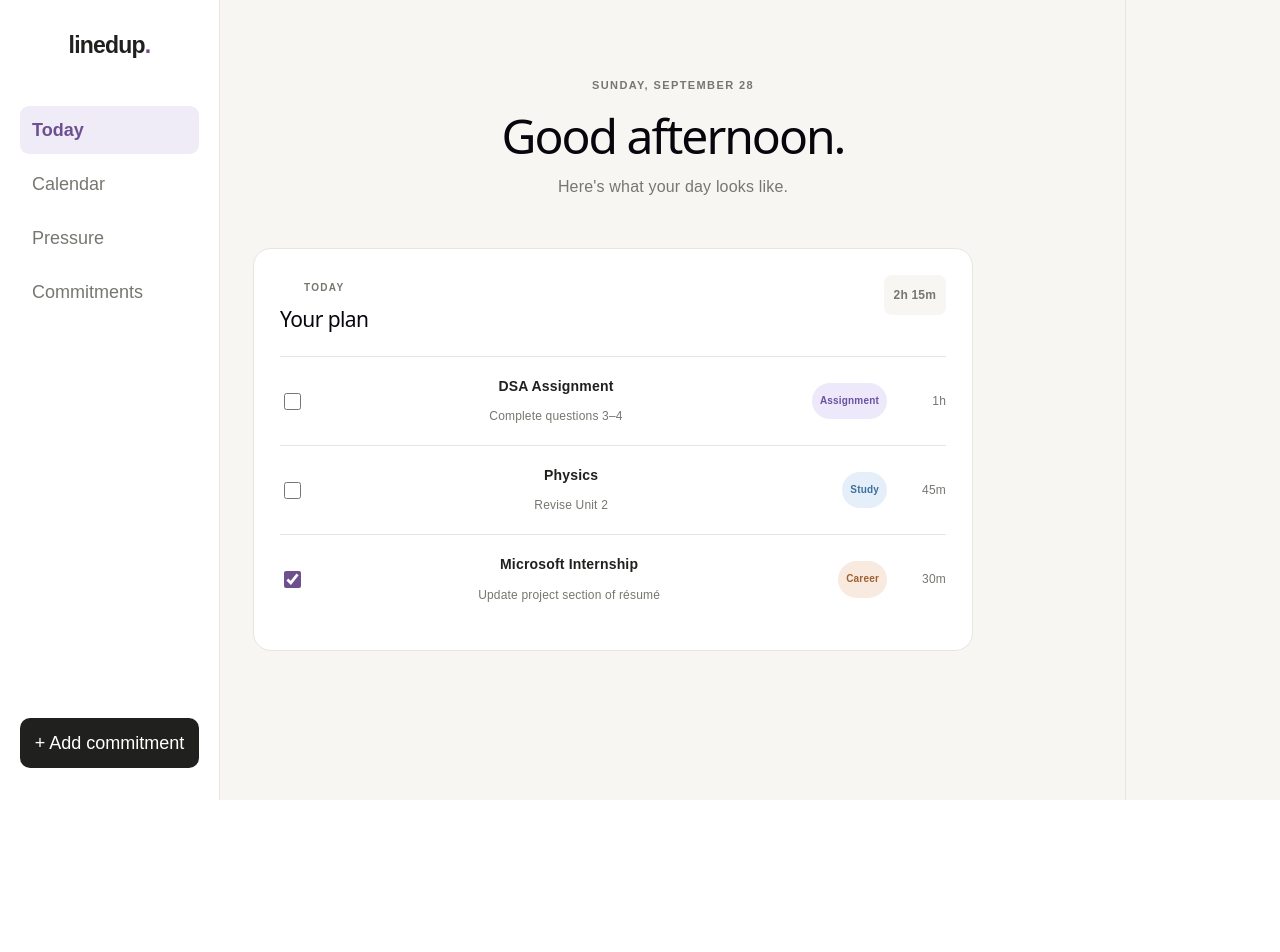
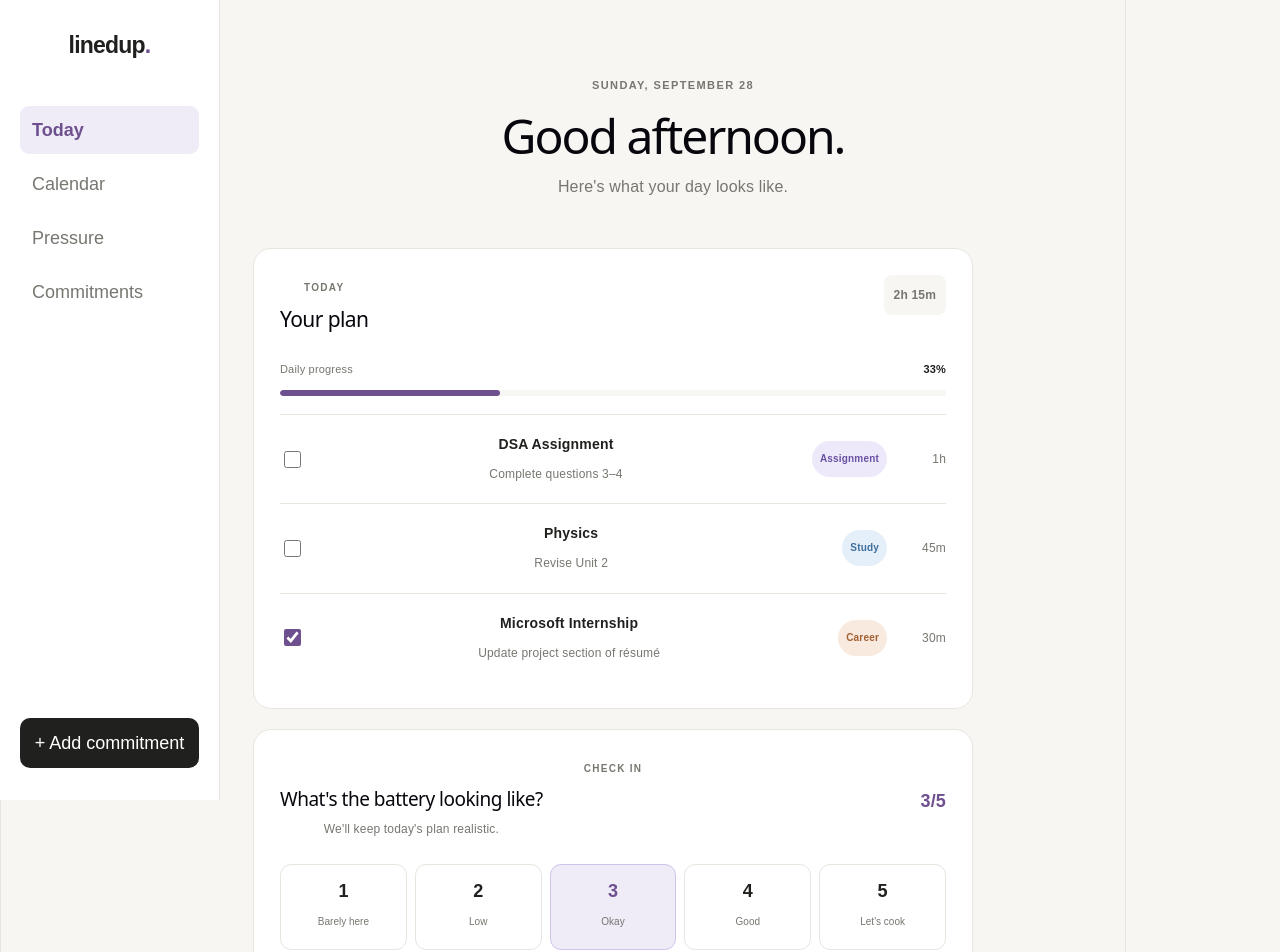
Before and after one commit to violet-vi/LinedUp, a React (Vite) app: page / in a window 1280 px wide. Shown: the top 952 px of the page. Before the commit the page ends 800 px from the top, so only its background shows below. Built offline with nearby package versions, Linux system fonts and the light colour scheme.

Commit message:
progress and mood

```diff
--- a/src/App.css
+++ b/src/App.css
@@ -280,3 +280,120 @@ h1 {
   background: #f8eadf;
   color: #a15f32;
 }
+.today-progress {
+  margin-bottom: 18px;
+}
+
+.progress-info {
+  display: flex;
+  justify-content: space-between;
+  margin-bottom: 8px;
+
+  color: var(--muted);
+  font-size: 11px;
+}
+
+.progress-info strong {
+  color: var(--text);
+}
+
+.progress-track {
+  height: 6px;
+
+  overflow: hidden;
+
+  background: var(--background);
+  border-radius: 999px;
+}
+
+.progress-fill {
+  height: 100%;
+
+  background: var(--accent);
+  border-radius: inherit;
+
+  transition: width 300ms ease;
+}
+.energy-card {
+  max-width: 720px;
+  padding: 26px;
+
+  background: var(--surface);
+  border: 1px solid var(--border);
+  border-radius: 18px;
+}
+
+.energy-heading {
+  display: flex;
+  align-items: flex-start;
+  justify-content: space-between;
+  gap: 20px;
+
+  margin-bottom: 22px;
+}
+
+.energy-heading h2 {
+  margin: 0;
+
+  font-size: 19px;
+  letter-spacing: -0.5px;
+}
+
+.energy-heading p {
+  margin: 6px 0 0;
+
+  color: var(--muted);
+  font-size: 12px;
+}
+
+.energy-heading strong {
+  color: var(--accent);
+  font-size: 18px;
+}
+
+.energy-options {
+  display: grid;
+  grid-template-columns: repeat(5, 1fr);
+  gap: 8px;
+}
+
+.energy-option {
+  padding: 13px 8px;
+
+  display: flex;
+  flex-direction: column;
+  gap: 5px;
+  align-items: center;
+
+  border: 1px solid var(--border);
+  border-radius: 11px;
+
+  background: transparent;
+  color: var(--text);
+
+  cursor: pointer;
+
+  transition:
+    background 150ms ease,
+    border-color 150ms ease,
+    transform 150ms ease;
+}
+
+.energy-option:hover {
+  transform: translateY(-2px);
+}
+
+.energy-option.selected {
+  background: #efecf8;
+  border-color: #cfc3eb;
+  color: var(--accent);
+}
+
+.energy-option span {
+  font-weight: 700;
+}
+
+.energy-option small {
+  color: var(--muted);
+  font-size: 10px;
+}
--- a/src/App.jsx
+++ b/src/App.jsx
@@ -1,4 +1,5 @@
 import Sidebar from './components/sidebar'
+import EnergyCheckIn from './components/energy'
 import TodayCard from './components/todayCard'
 import './App.css'
 
@@ -18,6 +19,7 @@ function App() {
 
         <div className="dashboard-grid">
           <TodayCard />
+          <EnergyCheckIn />
         </div>
       </main>
     </div>
--- /dev/null
+++ b/src/components/energy.jsx
@@ -0,0 +1,47 @@
+import { useState } from 'react'
+
+function EnergyCheckIn() {
+  const [energy, setEnergy] = useState(3)
+
+  const levels = [
+    { value: 1, label: 'Barely here' },
+    { value: 2, label: 'Low' },
+    { value: 3, label: 'Okay' },
+    { value: 4, label: 'Good' },
+    { value: 5, label: "Let's cook" },
+  ]
+
+  return (
+    <section className="energy-card">
+      <p className="section-label">CHECK IN</p>
+
+      <div className="energy-heading">
+        <div>
+          <h2>What's the battery looking like?</h2>
+          <p>We'll keep today's plan realistic.</p>
+        </div>
+
+        <strong>{energy}/5</strong>
+      </div>
+
+      <div className="energy-options">
+        {levels.map((level) => (
+          <button
+            key={level.value}
+            className={
+              energy === level.value
+                ? 'energy-option selected'
+                : 'energy-option'
+            }
+            onClick={() => setEnergy(level.value)}
+          >
+            <span>{level.value}</span>
+            <small>{level.label}</small>
+          </button>
+        ))}
+      </div>
+    </section>
+  )
+}
+
+export default EnergyCheckIn
--- a/src/components/taskitem.jsx
+++ b/src/components/taskitem.jsx
@@ -1,15 +1,20 @@
-function TaskItem({ task }) {
+function TaskItem({ task, onToggle }) {
   return (
     <div className="task-item">
       <input
         type="checkbox"
         checked={task.completed}
-        readOnly
+        onChange={() => onToggle(task.id)}
       />
 
       <div className="task-info">
-        <p className="task-title">{task.title}</p>
-        <p className="task-detail">{task.detail}</p>
+        <p className={`task-title ${task.completed ? 'completed' : ''}`}>
+          {task.title}
+        </p>
+
+        <p className="task-detail">
+          {task.detail}
+        </p>
       </div>
 
       <span className={`task-type ${task.type}`}>
--- a/src/components/todayCard.jsx
+++ b/src/components/todayCard.jsx
@@ -1,7 +1,8 @@
+import { useState } from 'react'
 import TaskItem from './taskitem'
 
 function TodayCard() {
-  const tasks = [
+  const [tasks, setTasks] = useState([
     {
       id: 1,
       title: 'DSA Assignment',
@@ -26,7 +27,22 @@ function TodayCard() {
       duration: '30m',
       completed: true,
     },
-  ]
+  ])
+
+  const toggleTask = (id) => {
+    setTasks(
+      tasks.map((task) =>
+        task.id === id
+          ? { ...task, completed: !task.completed }
+          : task
+      )
+    )
+  }
+  const completedCount = tasks.filter((task) => task.completed).length
+
+  const progress = Math.round(
+    (completedCount / tasks.length) * 100
+  )
 
   return (
     <section className="today-card">
@@ -38,12 +54,26 @@ function TodayCard() {
 
         <span className="total-time">2h 15m</span>
       </div>
+      <div className="today-progress">
+
+      <div className="progress-info">
+          <span>Daily progress</span>
+          <strong>{progress}%</strong>
+        </div>
+        <div className="progress-track">
+          <div
+            className="progress-fill"
+            style={{ width: `${progress}%` }}
+          />
+        </div>
+      </div>
 
       <div className="task-list">
         {tasks.map((task) => (
           <TaskItem
             key={task.id}
             task={task}
+            onToggle={toggleTask}
           />
         ))}
       </div>
```
